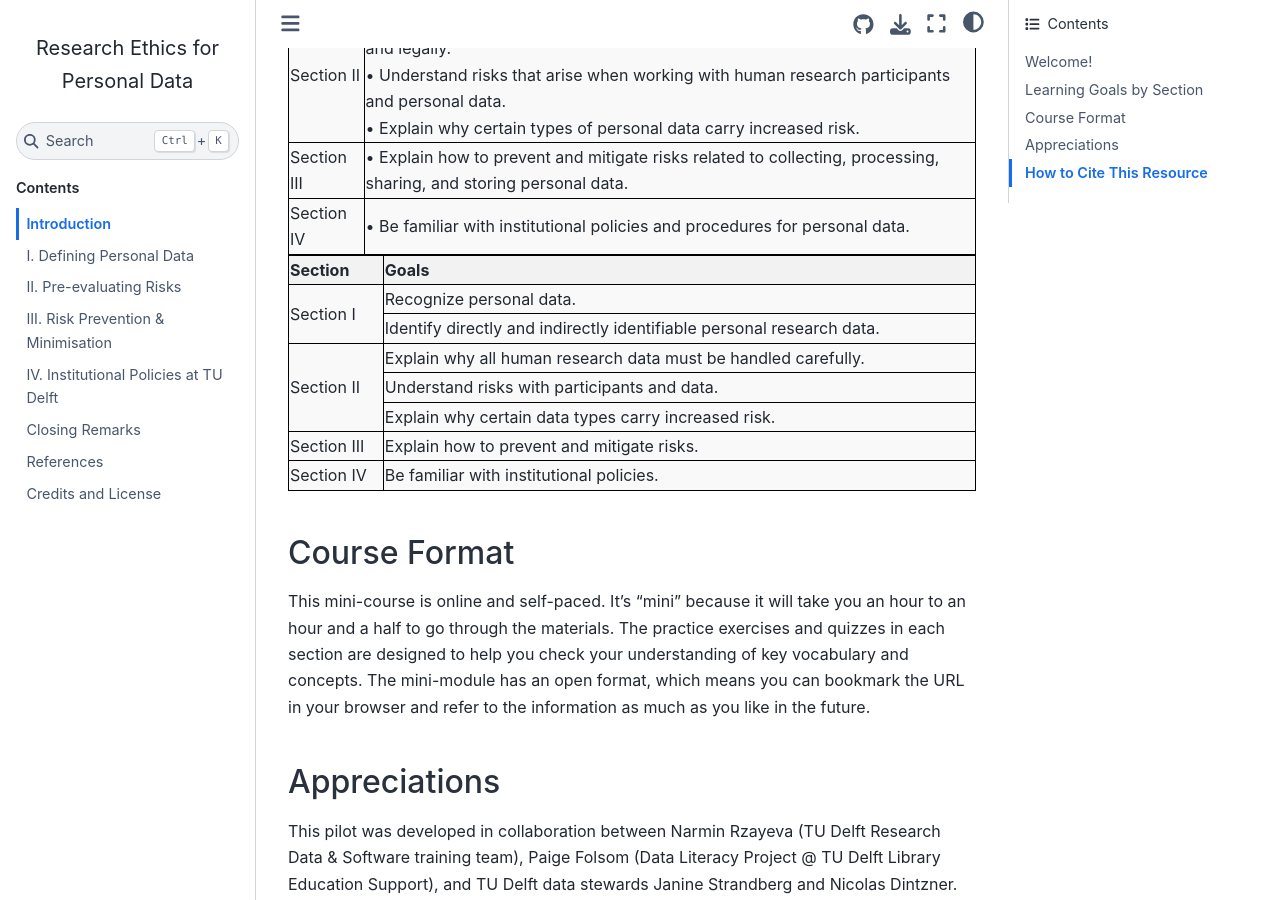
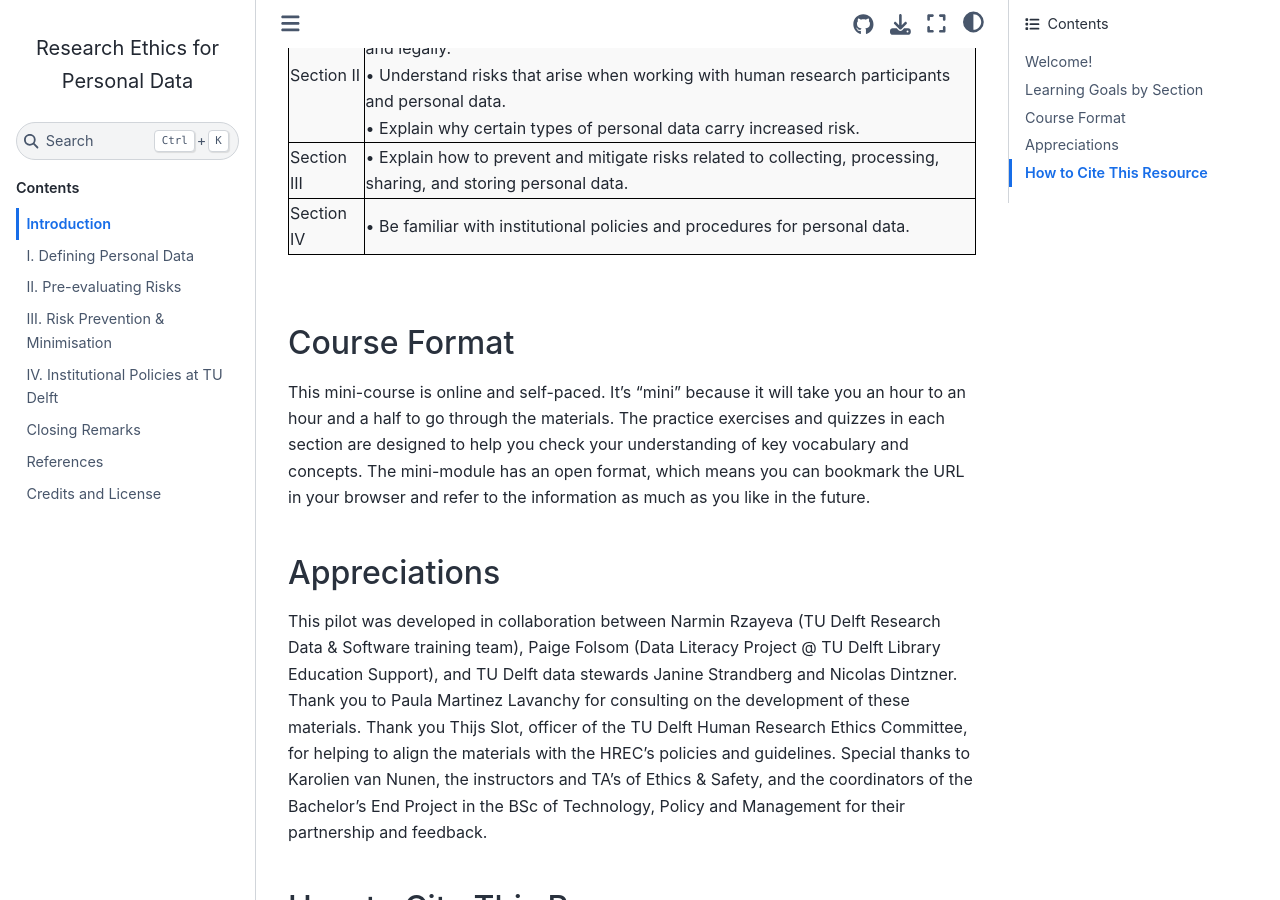
Before and after one commit to tu-delft-library/BSc_Research_Ethics_for_Personal_Data, a Jupyter Book: the page built from book/home.md, in a window 1280 px wide and 900 px high, scrolled down 700 px. Built offline with Jupyter Book 1.0.4 settings and Sphinx 7.4.7 and the Sphinx Book theme 1.1.4, drawn with Linux system fonts in a browser that asks for light colours; comment, search, counter and statistics services are not loaded.

Commit message:
Update home.md

```diff
--- a/book/home.md
+++ b/book/home.md
@@ -49,44 +49,7 @@ By participating in this mini-module, we hope you will develop an awareness of k
     </td>
   </tr>
 </table>
-
-
-<table style="border-collapse: collapse; width: 100%;">
-  <tr style="background-color: #f2f2f2;">
-    <th style="border: 1px solid black;">Section</th>
-    <th style="border: 1px solid black;">Goals</th>
-  </tr>
-
-  <tr style="background-color: #f9f9f9;">
-    <td style="border: 1px solid black;" rowspan="2">Section I</td>
-    <td style="border: 1px solid black;">Recognize personal data.</td>
-  </tr>
-  <tr style="background-color: #f9f9f9;">
-    <td style="border: 1px solid black;">Identify directly and indirectly identifiable personal research data.</td>
-  </tr>
-
-  <tr style="background-color: #f9f9f9;">
-    <td style="border: 1px solid black;" rowspan="3">Section II</td>
-    <td style="border: 1px solid black;">Explain why all human research data must be handled carefully.</td>
-  </tr>
-  <tr style="background-color: #f9f9f9;">
-    <td style="border: 1px solid black;">Understand risks with participants and data.</td>
-  </tr>
-  <tr style="background-color: #f9f9f9;">
-    <td style="border: 1px solid black;">Explain why certain data types carry increased risk.</td>
-  </tr>
-
-  <tr style="background-color: #f9f9f9;">
-    <td style="border: 1px solid black;">Section III</td>
-    <td style="border: 1px solid black;">Explain how to prevent and mitigate risks.</td>
-  </tr>
-
-  <tr style="background-color: #f9f9f9;">
-    <td style="border: 1px solid black;">Section IV</td>
-    <td style="border: 1px solid black;">Be familiar with institutional policies.</td>
-  </tr>
-</table>
-
+<br>
 
 ## Course Format
 
```
